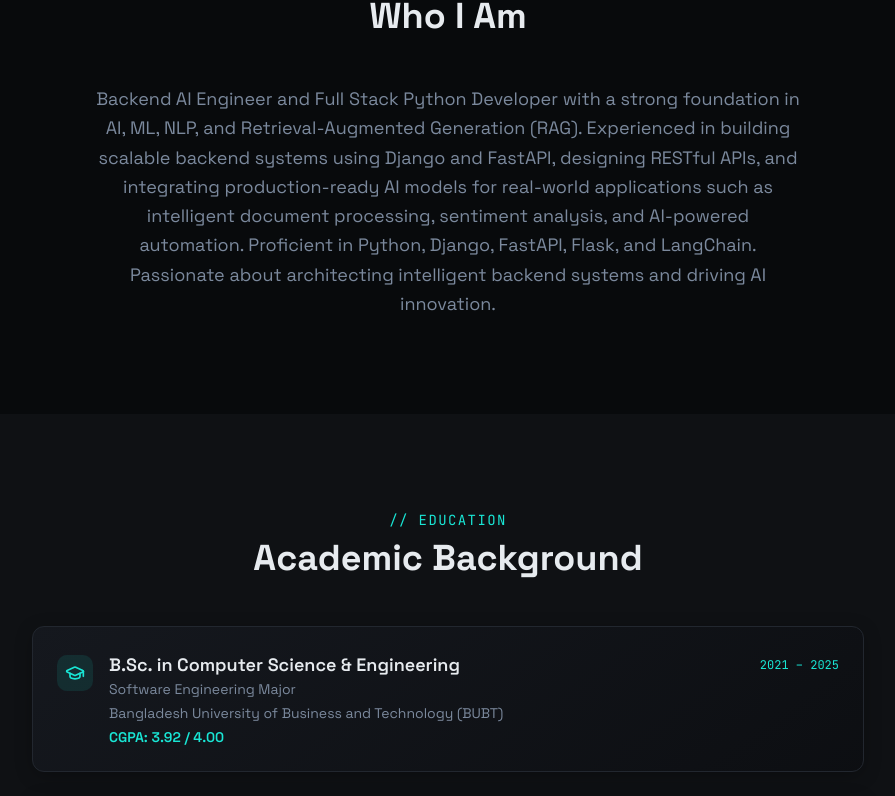
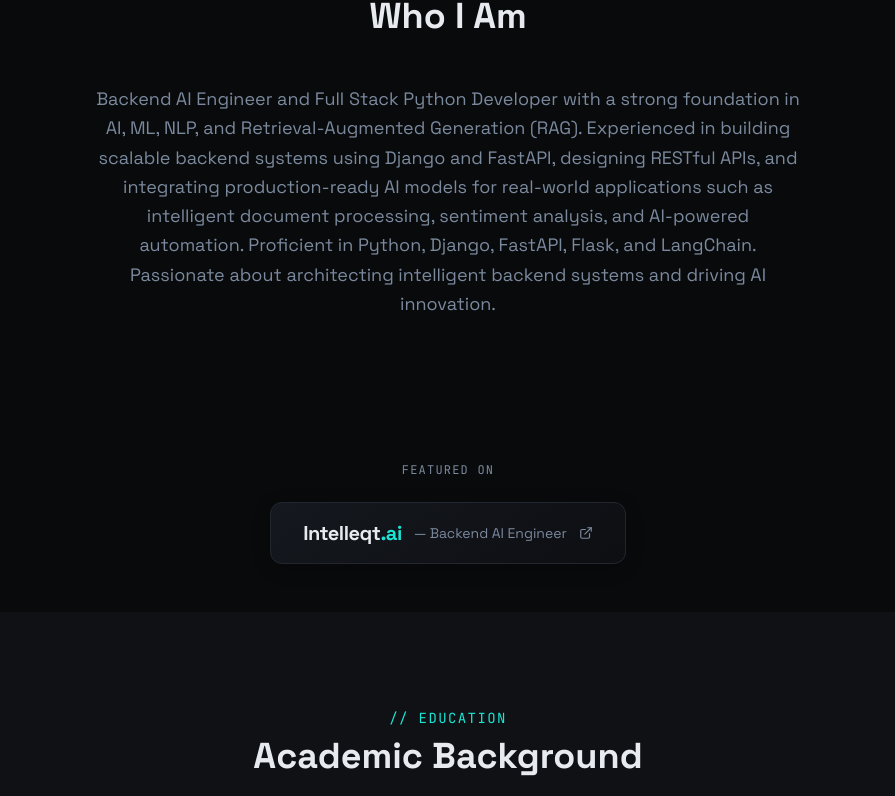
Before and after one commit to Arifuzzaman-Swapnil/Arifuzzaman-Swapnil-Portfolio, a React (Vite) app: page / in a window 1280 px wide. Shown: the part 928-1724 px from the top of the page, without its empty margins (192-1087 px from the left). Built offline with nearby package versions, Linux system fonts and the light colour scheme.

Commit message:
Add Featured On section linking to Intelleqt.ai about page
Adds a clean badge-style section between About and Education
showing the Intelleqt.ai team page where the user is listed
as Backend AI Engineer.
Md Arifuzzaman Swapnil
<md.arifuzzamanswapnil@gmail.com>

```diff
--- /dev/null
+++ b/src/components/FeaturedSection.tsx
@@ -0,0 +1,36 @@
+import { motion } from "framer-motion";
+import { ExternalLink } from "lucide-react";
+
+const FeaturedSection = () => (
+  <section className="py-12 px-6">
+    <div className="container mx-auto max-w-3xl text-center">
+      <motion.p
+        className="font-mono text-xs text-muted-foreground tracking-widest uppercase mb-6"
+        initial={{ opacity: 0 }}
+        whileInView={{ opacity: 1 }}
+        viewport={{ once: true }}
+        transition={{ duration: 0.5 }}
+      >
+        Featured On
+      </motion.p>
+      <motion.a
+        href="https://www.intelleqt.ai/about"
+        target="_blank"
+        rel="noopener noreferrer"
+        className="inline-flex items-center gap-3 px-8 py-4 rounded-lg border border-border bg-card-gradient shadow-card hover:border-glow transition-all group"
+        initial={{ opacity: 0, y: 15 }}
+        whileInView={{ opacity: 1, y: 0 }}
+        viewport={{ once: true }}
+        transition={{ duration: 0.5, delay: 0.1 }}
+      >
+        <span className="text-xl font-bold font-display tracking-tight">
+          Intelleqt<span className="text-primary">.ai</span>
+        </span>
+        <span className="text-sm text-muted-foreground">— Backend AI Engineer</span>
+        <ExternalLink size={14} className="text-muted-foreground group-hover:text-primary transition-colors" />
+      </motion.a>
+    </div>
+  </section>
+);
+
+export default FeaturedSection;
--- a/src/pages/Index.tsx
+++ b/src/pages/Index.tsx
@@ -1,6 +1,7 @@
 import Navbar from "@/components/Navbar";
 import HeroSection from "@/components/HeroSection";
 import AboutSection from "@/components/AboutSection";
+import FeaturedSection from "@/components/FeaturedSection";
 import EducationSection from "@/components/EducationSection";
 import ExperienceSection from "@/components/ExperienceSection";
 import ProjectsSection from "@/components/ProjectsSection";
@@ -13,6 +14,7 @@ const Index = () => (
     <Navbar />
     <HeroSection />
     <AboutSection />
+    <FeaturedSection />
     <EducationSection />
     <ExperienceSection />
     <ProjectsSection />
```
